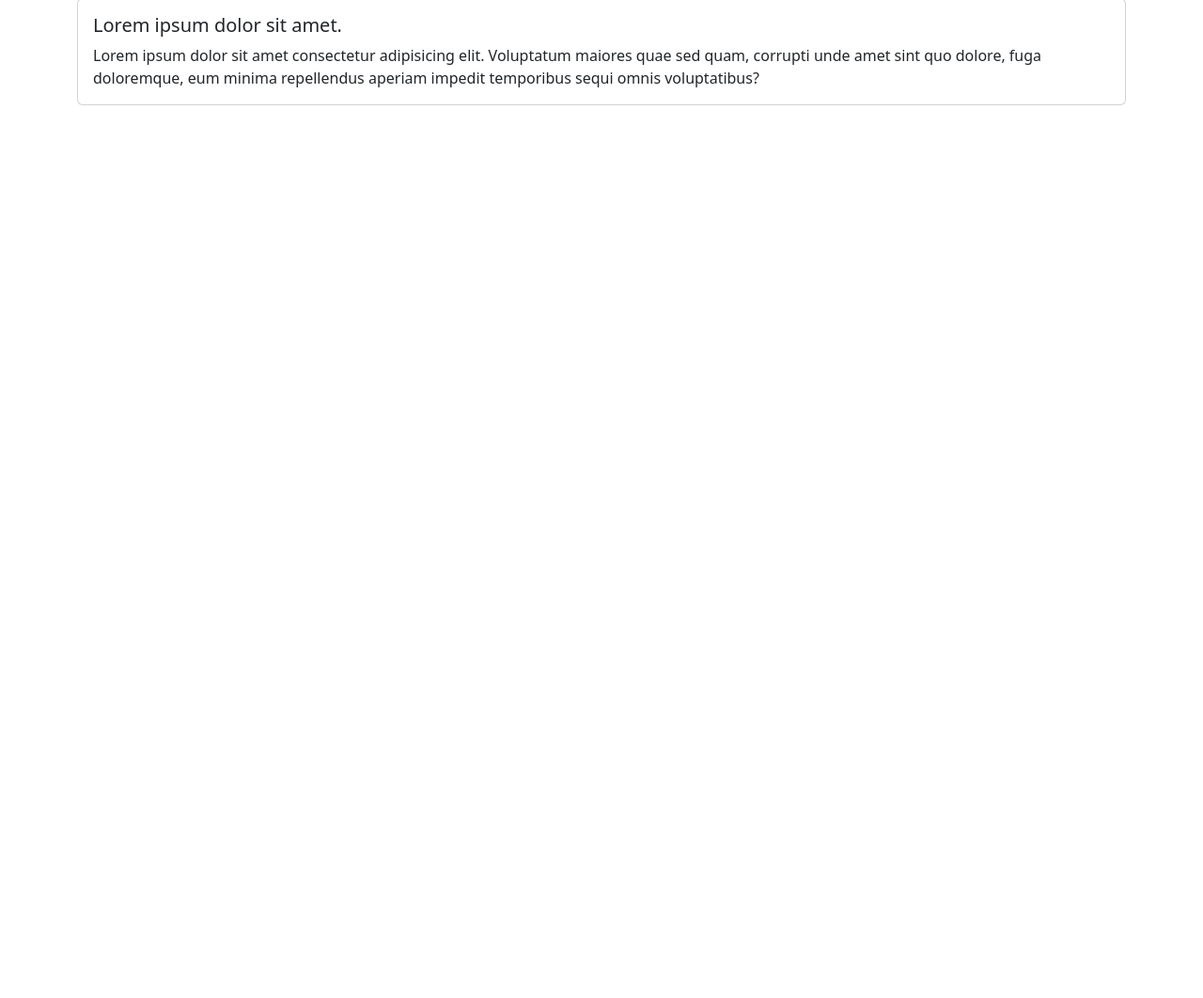
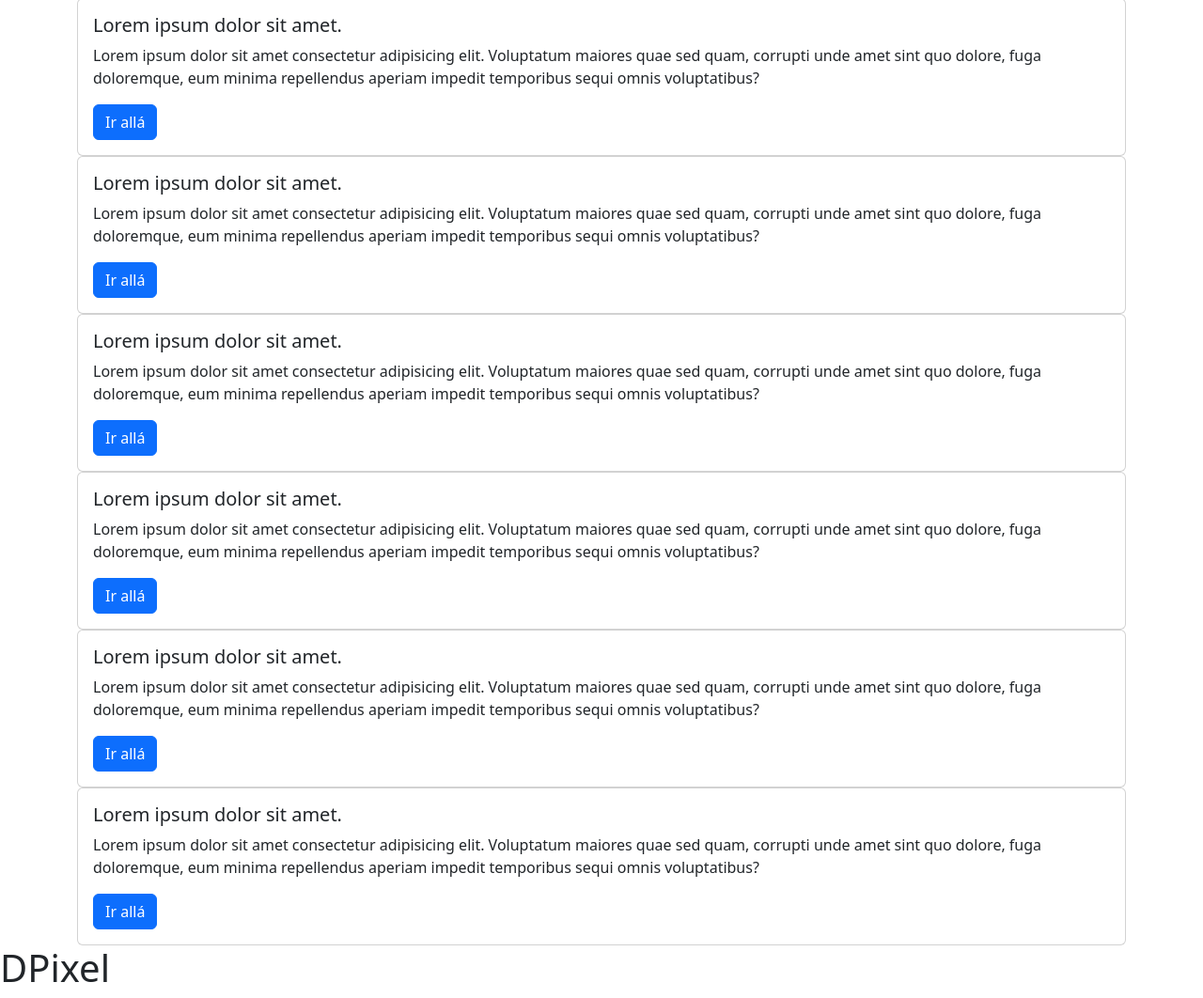
Before and after one commit to chrisIAM21/Bootstrap-tutorial, a plain HTML site: page src/Public/Index.html in a window 1280 px wide. Shown: the part 951-2013 px from the top of the page at 94% size. Before the commit the page ends 1063 px from the top, so only its background shows below. Drawn offline with nearby package versions, Linux system fonts and the light colour scheme.

Commit message:
Finalizando estructura con bootstrap

```diff
--- a/src/Public/Index.html
+++ b/src/Public/Index.html
@@ -1,5 +1,5 @@
 <!DOCTYPE html>
-<html lang="en">
+<html lang="es">
 <head>
     <meta charset="UTF-8">
     <meta http-equiv="X-UA-Compatible" content="IE=edge">
@@ -75,16 +75,60 @@
 
       <!-- Section - views -->
       <section class="section">
+
+        <!-- Primera hilera de cards -->
         <div class="card w-100 card1">
           <div class="card-body">
             <h5 class="card-title">Lorem ipsum dolor sit amet.</h5>
             <p class="card-text">Lorem ipsum dolor sit amet consectetur adipisicing elit. Voluptatum maiores quae sed quam, corrupti unde amet sint quo dolore, fuga doloremque, eum minima repellendus aperiam impedit temporibus sequi omnis voluptatibus?</p>
+            <a href="#" class="btn btn-primary">Ir allá</a>
           </div>
         </div>
+        <div class="card w-100 card2">
+          <div class="card-body">
+            <h5 class="card-title">Lorem ipsum dolor sit amet.</h5>
+            <p class="card-text">Lorem ipsum dolor sit amet consectetur adipisicing elit. Voluptatum maiores quae sed quam, corrupti unde amet sint quo dolore, fuga doloremque, eum minima repellendus aperiam impedit temporibus sequi omnis voluptatibus?</p>
+            <a href="#" class="btn btn-primary">Ir allá</a>
+          </div>
+        </div>
+        <div class="card w-100 card3">
+          <div class="card-body">
+            <h5 class="card-title">Lorem ipsum dolor sit amet.</h5>
+            <p class="card-text">Lorem ipsum dolor sit amet consectetur adipisicing elit. Voluptatum maiores quae sed quam, corrupti unde amet sint quo dolore, fuga doloremque, eum minima repellendus aperiam impedit temporibus sequi omnis voluptatibus?</p>
+            <a href="#" class="btn btn-primary">Ir allá</a>
+          </div>
+        </div>
+
+        <!-- Segunda hilera de cards -->
+        <div class="card w-100 card1">
+          <div class="card-body">
+            <h5 class="card-title">Lorem ipsum dolor sit amet.</h5>
+            <p class="card-text">Lorem ipsum dolor sit amet consectetur adipisicing elit. Voluptatum maiores quae sed quam, corrupti unde amet sint quo dolore, fuga doloremque, eum minima repellendus aperiam impedit temporibus sequi omnis voluptatibus?</p>
+            <a href="#" class="btn btn-primary">Ir allá</a>
+          </div>
+        </div>
+        <div class="card w-100 card2">
+          <div class="card-body">
+            <h5 class="card-title">Lorem ipsum dolor sit amet.</h5>
+            <p class="card-text">Lorem ipsum dolor sit amet consectetur adipisicing elit. Voluptatum maiores quae sed quam, corrupti unde amet sint quo dolore, fuga doloremque, eum minima repellendus aperiam impedit temporibus sequi omnis voluptatibus?</p>
+            <a href="#" class="btn btn-primary">Ir allá</a>
+          </div>
+        </div>
+        <div class="card w-100 card3">
+          <div class="card-body">
+            <h5 class="card-title">Lorem ipsum dolor sit amet.</h5>
+            <p class="card-text">Lorem ipsum dolor sit amet consectetur adipisicing elit. Voluptatum maiores quae sed quam, corrupti unde amet sint quo dolore, fuga doloremque, eum minima repellendus aperiam impedit temporibus sequi omnis voluptatibus?</p>
+            <a href="#" class="btn btn-primary">Ir allá</a>
+          </div>
+        </div>
+
       </section>
     </div>
 
-
+    <footer>
+      <h1 class="footer-title">DPixel</h1>
+    </footer>
+    <!-- Scripts -->
     <script src="https://cdn.jsdelivr.net/npm/bootstrap@5.3.0-alpha1/dist/js/bootstrap.bundle.min.js" integrity="sha384-w76AqPfDkMBDXo30jS1Sgez6pr3x5MlQ1ZAGC+nuZB+EYdgRZgiwxhTBTkF7CXvN" crossorigin="anonymous"></script>
 </body>
 </html>
```
